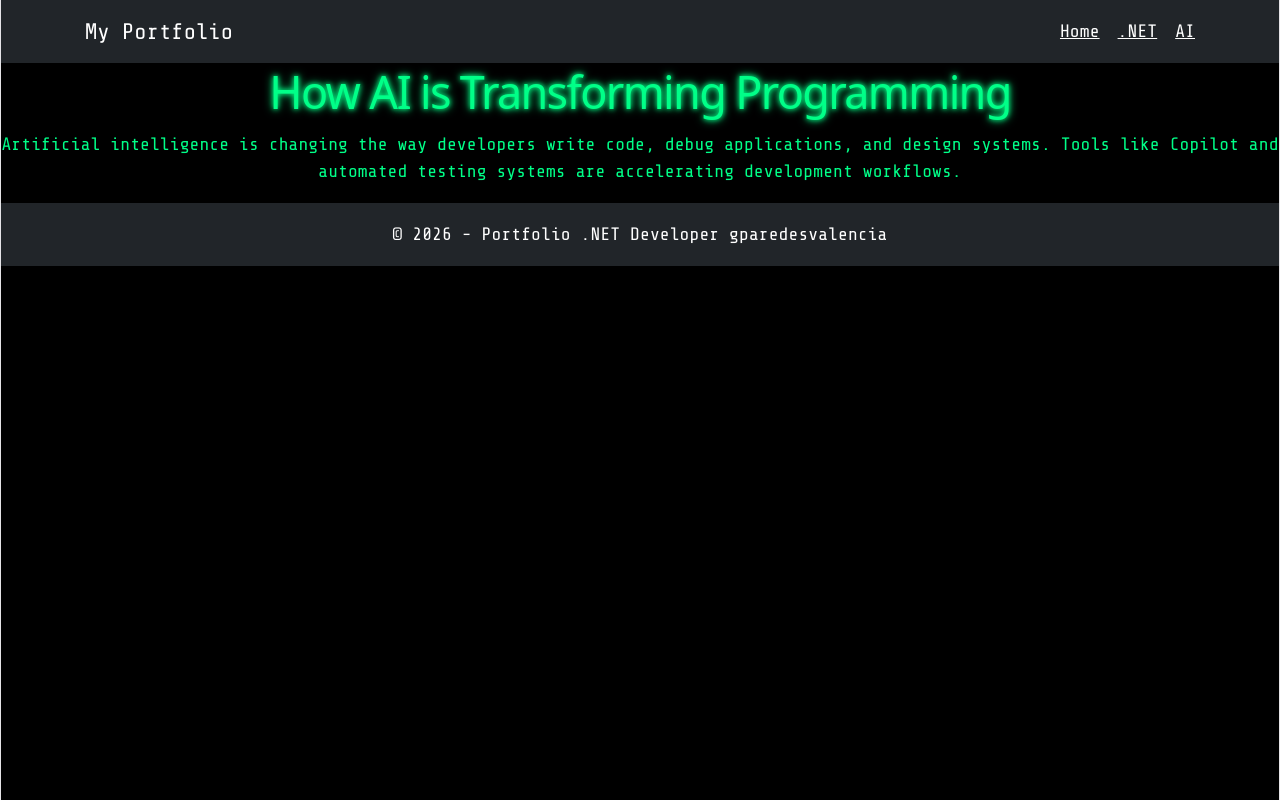
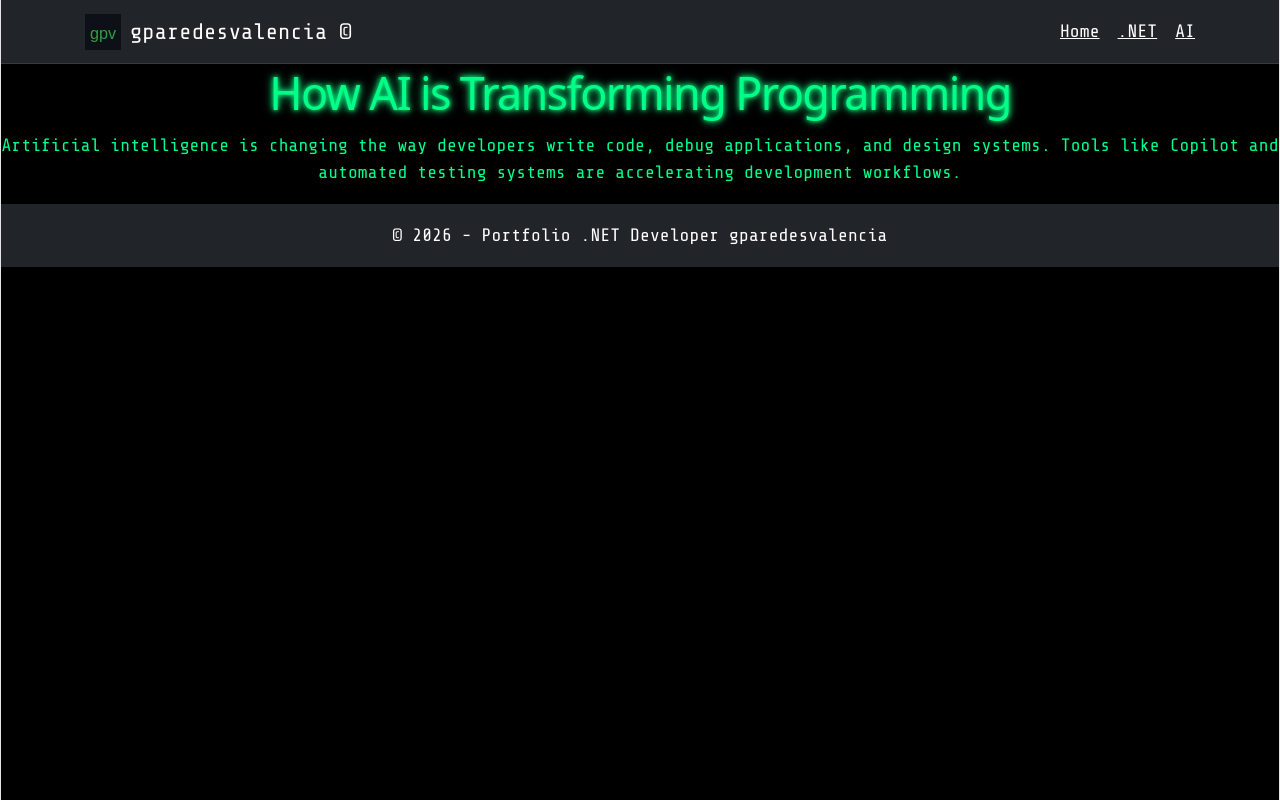
Before and after one commit to gparedesvalencia2022/portafolio-dotnet-react, a React (Vite) app in the folder portafolio-dotnet-react.client/: page /ai in a window 1280 px wide. Built offline with nearby package versions, Linux system fonts and the light colour scheme.

Commit message:
add animation and icons

```diff
--- a/portafolio-dotnet-react.client/index.html
+++ b/portafolio-dotnet-react.client/index.html
@@ -1,14 +1,26 @@
 <!doctype html>
 <html lang="en">
-  <head>
+<head>
     <meta charset="UTF-8" />
-    <link rel="icon" type="image/svg+xml" href="/favicon.svg" />
+    <link rel="icon" type="image/svg+xml" href="/logo.svg" />
     <meta name="viewport" content="width=device-width, initial-scale=1.0" />
-    <title>portafolio-dotnet-react.client</title>
-  </head>
+    <link href="https://fonts.googleapis.com/css2?family=Share+Tech+Mono&display=swap" rel="stylesheet">
+    <title>gparedesvalencia | .NET Developer Portfolio</title>
+    <!-- Open Graph -->
+    <meta property="og:title" content="gparedesvalencia — .NET & AI Developer" />
+    <meta property="og:description" content="Full-stack developer specializing in .NET, React and AI. Explore my projects and experience." />
+    <meta property="og:image" content="https://gparedesdotnet.onrender.com/portfolio-banner-public.png" />
+    <meta property="og:url" content="https://gparedesdotnet.onrender.com/" />
+    <meta property="og:type" content="website" />
+
+    <!-- Twitter -->
+    <meta name="twitter:card" content="summary_large_image" />
+    <meta name="twitter:title" content="gparedesvalencia — .NET Developer" />
+    <meta name="twitter:description" content="Full-stack developer using .NET, React and AI." />
+    <meta name="twitter:image" content="https://gparedesdotnet.onrender.com/portfolio-banner-public.png" />
+</head>
   <body>
     <div id="root"></div>
     <script type="module" src="/src/main.jsx"></script>
   </body>
 </html>
-<link href="https://fonts.googleapis.com/css2?family=Share+Tech+Mono&display=swap" rel="stylesheet">
--- a/portafolio-dotnet-react.client/src/App.css
+++ b/portafolio-dotnet-react.client/src/App.css
@@ -79,3 +79,31 @@ h1, h2, h3, h4 {
         width: 70%;
     }
 }
+
+.logo {
+    transition: all 0.3s ease;
+    filter: drop-shadow(0 0 0px #2ea043);
+}
+
+@keyframes glowPulse {
+    0% {
+        filter: drop-shadow(0 0 2px #2ea043);
+    }
+
+    50% {
+        filter: drop-shadow(0 0 10px #2ea043) drop-shadow(0 0 20px #2ea043);
+    }
+
+    100% {
+        filter: drop-shadow(0 0 2px #2ea043);
+    }
+}
+
+.logo:hover {
+    animation: glowPulse 1.5s infinite;
+    transform: scale(1.1);
+}
+
+.navbar {
+    border-bottom: 1px solid rgba(255,255,255,0.1);
+}
--- a/portafolio-dotnet-react.client/src/components/Navbar.jsx
+++ b/portafolio-dotnet-react.client/src/components/Navbar.jsx
@@ -4,7 +4,19 @@ export default function Navbar() {
     return (
         <nav className="navbar navbar-dark bg-dark">
             <div className="container">
-                <span className="navbar-brand">My Portfolio</span>
+                <div className="d-flex align-items-center">
+
+                    <img
+                        src="/logo.svg"
+                        alt="gp logo"
+                        className="logo"
+                        width="36"
+                    />
+
+                    <span className="navbar-brand ms-2">
+                        gparedesvalencia ©
+                    </span>
+                </div>
 
                 <div>
                     <Link className="text-white me-3" to="/">Home</Link>
--- a/portafolio-dotnet-react.client/src/pages/Home.jsx
+++ b/portafolio-dotnet-react.client/src/pages/Home.jsx
@@ -27,14 +27,6 @@ export default function Home() {
 
     return (
         <>
-            {/* NAVBAR */}
-            <nav className="navbar navbar-dark bg-dark">
-                <div className="container">
-                    <span className="navbar-brand text-wrap">
-                        gparedesvalencia ©
-                    </span>
-                </div>
-            </nav>
 
             <div className="container py-5">
 
@@ -132,11 +124,6 @@ export default function Home() {
                 </div>
 
             </div>
-
-            {/* FOOTER */}
-            <footer className="bg-dark text-white text-center p-3">
-                © 2026 - Portfolio .NET Developer gparedesvalencia
-            </footer>
         </>
     );
 }
```
Also changed, not shown: portafolio-dotnet-react.client/public/logo.svg (added), portafolio-dotnet-react.client/public/portfolio-banner-public.png (added).
